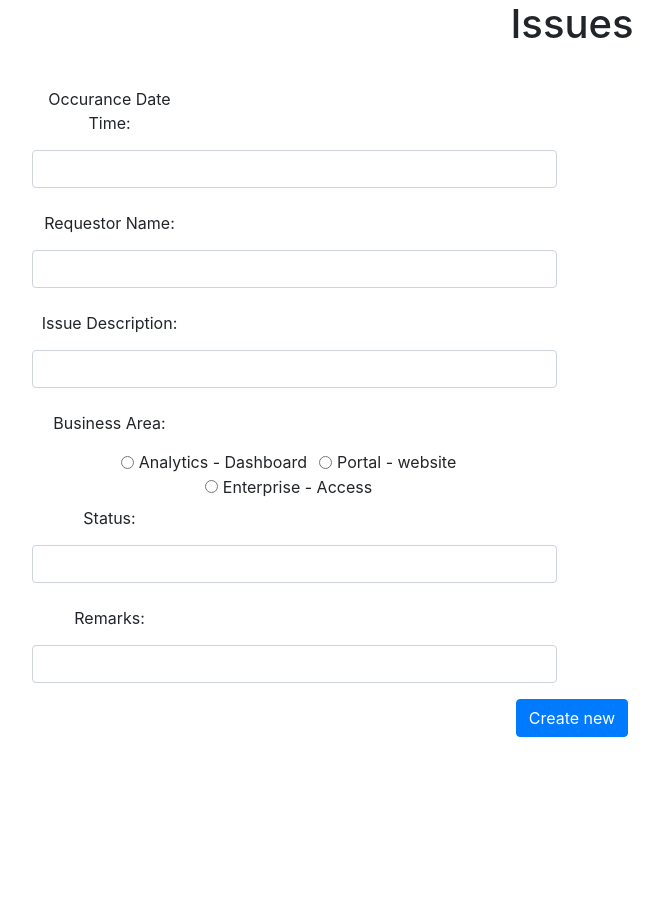
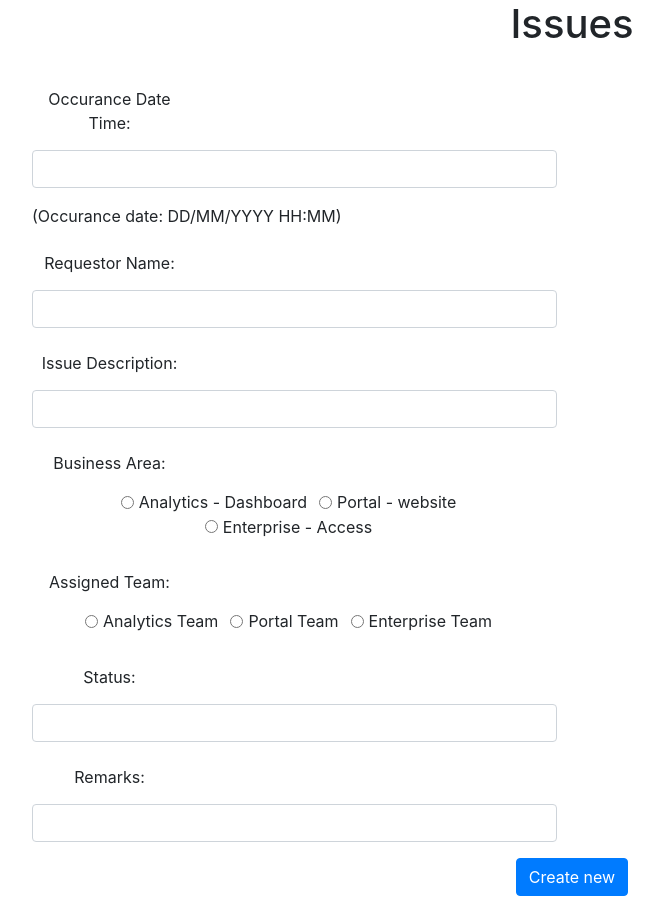
Before and after one commit to hhafzahh/Simulation, an Angular app in the folder majorProj/: page /issueForm/1 in a window 1280 px wide. Shown: the whole page, without its empty margins (68-731 px from the left). Before the commit the page ends 800 px from the top, so only its background shows below. Built offline with nearby package versions, Linux system fonts and the light colour scheme; no server answers.

Commit message:
Date: 05 Nov 2022 3:11pm
Edited CRUD and Selenium
- Included new "Assigned Team" field into both CRUD and for Selenium testing
- tested: CRUD and Selenium works

```diff
--- a/majorProj/src/app/home/home.component.html
+++ b/majorProj/src/app/home/home.component.html
@@ -16,6 +16,7 @@
             <th scope="col">Requestor Name</th>
             <th scope="col">Issue Description</th>
             <th scope="col">Business Area</th>
+            <th scope="col">Assigned Team</th>
             <th scope="col">Status</th>
             <th scope="col">Remarks</th>
         </thead>
@@ -26,6 +27,7 @@
                 <td>{{issue.requestorName}}</td>
                 <td>{{issue.description }}</td>
                 <td>{{issue.area }}</td>
+                <td>{{issue.team }}</td>
                 <td>{{issue.status }}</td>
                 <td>{{issue.remarks }}</td>
                 <!-- Edit -->
--- a/majorProj/src/app/issue.service.ts
+++ b/majorProj/src/app/issue.service.ts
@@ -30,6 +30,7 @@ export class IssueService {
     RequestorName: string,
     Description: string,
     Area: string,
+    Team: string,
     Status: string,
     Remarks: string
   ) {
@@ -38,6 +39,7 @@ export class IssueService {
       'requestorName': RequestorName,
       'description': Description,
       'area': Area,
+      'team': Team,
       'status': Status,
       'remarks': Remarks
     });
@@ -48,12 +50,13 @@ export class IssueService {
   //   console.log(this.getIssueObjUrl)
   // }
 
-  updateIssueById(id: number, occuranceDateTime: string, requestorName: string, description: string, area: string, status: string, remarks: string) {
+  updateIssueById(id: number, occuranceDateTime: string, requestorName: string, description: string, area: string,team: string, status: string, remarks: string) {
     return this.http.put<any[]>(this.getIssueObjUrl + "/" + id, {
       'occuranceDateTime': occuranceDateTime,
       'requestorName': requestorName,
       'description': description,
       'area': area,
+      'team': team,
       'status': status,
       'remarks': remarks
     });
--- a/majorProj/src/app/issues/issues.component.css
+++ b/majorProj/src/app/issues/issues.component.css
@@ -10,3 +10,15 @@
     left: 40%;
     width: 200px;
 }
+
+.label{
+    display:block;
+    width:x;
+    height:y;
+    text-align: left;
+}
+
+.radioAlignLeft{
+    text-align: left;
+    display:inline;
+}
--- a/majorProj/src/app/issues/issues.component.html
+++ b/majorProj/src/app/issues/issues.component.html
@@ -12,6 +12,7 @@
                     </div>
                     <div class="col-sm-6">
                         <p><input class="form-control" formControlName="occuranceDateTime" id=occuranceDateTime></p>
+                        <p style= "text-align: left" >(Occurance date: DD/MM/YYYY HH:MM)</p>
                     </div>
                 </div>
             </div>
@@ -19,7 +20,7 @@
             <div class="row">
                 <div class="container">
                     <div class="col-sm-2 col-form-label">
-                        <label for="requestorName">Requestor Name: </label>
+                        <label for="requestorName" >Requestor Name: </label>
                     </div>
                     <div class="col-sm-6">
                         <p><input class="form-control" formControlName="requestorName" id=requestorName></p>
@@ -70,10 +71,44 @@
                 </div>
             </div>
 
+            <br>
             <div class="row">
                 <div class="container">
                     <div class="col-sm-2 col-form-label">
-                        <label for="status">Status: </label>
+                        <label for="team">Assigned Team: </label>
+                    </div>
+                    <div class="col-sm-6">
+                        <!-- <p><input class="form-control" formControlName="area" id=area></p> -->
+                        <div class="form-check form-check-inline">
+                            <input class="form-check-input" type="radio" formControlName="team" name="team" id="team"
+                              value="Analytics Team" checked [checked]="true" (change)="onItemChange($any($event.target).value)">
+                            <label class="form-check-label" for="exampleRadios1">
+                                Analytics Team
+                            </label>
+                          </div>
+                          <div class="form-check form-check-inline">
+                            <input class="form-check-input" type="radio" formControlName="team" name="team" id="team"
+                              value="Portal Team" [checked]="true" (change)="onItemChange($any($event.target).value)">
+                            <label class="form-check-label" for="exampleRadios2">
+                                Portal Team
+                            </label>
+                          </div>
+                          <div class="form-check form-check-inline">
+                            <input class="form-check-input" type="radio" formControlName="team" name="team" id="team"
+                              value="Enterprise Team" [checked]="true" (change)="onItemChange($any($event.target).value)">
+                            <label class="form-check-label" for="exampleRadios3">
+                                Enterprise Team
+                            </label>
+                          </div>
+                    </div>
+                </div>
+            </div>
+            <br>
+
+            <div class="row">
+                <div class="container">
+                    <div class="col-sm-2 col-form-label">
+                        <label for="status" >Status: </label>
                     </div>
                     <div class="col-sm-6">
                         <p><input class="form-control" formControlName="status" id=status></p>
@@ -109,6 +144,7 @@
                         <div class="col-sm-6">
                             <p><input class="form-control" formControlName="occuranceDateTime" id="occuranceDateTime"
                                 value={{issue.occuranceDateTime}}></p>
+                                <p style= "text-align: left" >(Occurance date: DD/MM/YYYY HH:MM)</p>
                         </div>
                     </div>
                 </div>
@@ -168,6 +204,40 @@
                         </div>
                     </div>
                 </div>
+
+                <br>
+                <div class="row">
+                    <div class="container">
+                        <div class="col-sm-2 col-form-label">
+                            <label for="team">Assigned Team: </label>
+                        </div>
+                        <div class="col-sm-6">
+                            <!-- <p><input class="form-control" formControlName="area" id=area value={{issue.area}}></p> -->
+                            <div class="form-check form-check-inline">
+                                <input class="form-check-input" type="radio" formControlName="team" name="team" id="team"
+                                  value="Analytics Team" checked [checked]="true" (change)="onItemChange($any($event.target).value)">
+                                <label class="form-check-label" for="exampleRadios1">
+                                    Analytics Team
+                                </label>
+                              </div>
+                              <div class="form-check form-check-inline">
+                                <input class="form-check-input" type="radio" formControlName="team" team="team" id="team"
+                                  value="Portal Team" [checked]="true" (change)="onItemChange($any($event.target).value)">
+                                <label class="form-check-label" for="exampleRadios2">
+                                    Portal Team
+                                </label>
+                              </div>
+                              <div class="form-check form-check-inline">
+                                <input class="form-check-input" type="radio" formControlName="team" name="team" id="team"
+                                  value="Enterprise Team" [checked]="true" (change)="onItemChange($any($event.target).value)">
+                                <label class="form-check-label" for="exampleRadios3">
+                                    Enterprise Team
+                                </label>
+                              </div>
+                        </div>
+                    </div>
+                </div>
+                <br>
 
                 <div class="row">
                     <div class="container">
--- a/majorProj/src/app/issues/issues.component.ts
+++ b/majorProj/src/app/issues/issues.component.ts
@@ -19,6 +19,7 @@ export class IssuesComponent implements OnInit {
     requestorName: new FormControl,
     description: new FormControl,
     area: new FormControl,
+    team: new FormControl,
     status: new FormControl,
     remarks: new FormControl
   })
@@ -51,6 +52,7 @@ export class IssuesComponent implements OnInit {
         requestorName: new FormControl(this.issue.requestorName),
         description: new FormControl(this.issue.description),
         area: new FormControl(this.issue.area),
+        team: new FormControl(this.issue.team),
         status: new FormControl(this.issue.status),
         remarks: new FormControl(this.issue.remarks)
 
@@ -81,6 +83,7 @@ export class IssuesComponent implements OnInit {
       this.issuesForm.value.requestorName,
       this.issuesForm.value.description,
       this.issuesForm.value.area,
+      this.issuesForm.value.team,
       this.issuesForm.value.status,
       this.issuesForm.value.remarks
     )
@@ -95,8 +98,8 @@ export class IssuesComponent implements OnInit {
 
 
   //Update
-  updateIssueById(id: number, occuranceDateTime: string, requestorName: string, description: string, area: string, status: string, remarks: string) {
-    this.issuesService.updateIssueById(id, occuranceDateTime, requestorName, description, area, status, remarks).subscribe(issue => {
+  updateIssueById(id: number, occuranceDateTime: string, requestorName: string, description: string, area: string,team: string, status: string, remarks: string) {
+    this.issuesService.updateIssueById(id, occuranceDateTime, requestorName, description, area, team,status, remarks).subscribe(issue => {
       console.log(issue, "results")
       location.reload();
     })
@@ -128,6 +131,7 @@ export class IssuesComponent implements OnInit {
       this.issuesForm.value.requestorName,
       this.issuesForm.value.description,
       this.issuesForm.value.area,
+      this.issuesForm.value.team,
       this.issuesForm.value.status,
       this.issuesForm.value.remarks,
 
@@ -160,7 +164,7 @@ export class IssuesComponent implements OnInit {
     //console.log(this.issue, "issue@")
     console.log(this.issuesForm.value, "feffwfw")
     console.log(this.issuesForm.value.occuranceDateTime, this.issuesForm.value.requestorName, this.issuesForm.value.description,
-      this.issuesForm.value.area, this.issuesForm.value.status, this.issuesForm.value.remarks, "update")
+      this.issuesForm.value.area, this.issuesForm.value.team, this.issuesForm.value.status, this.issuesForm.value.remarks, "update")
 
     alert("Update Successfully!");
     this.router.navigateByUrl('')
```
Also changed, not shown: majorProj/src/seleniumTesting/issues-spec.js (+11 -4 lines).
